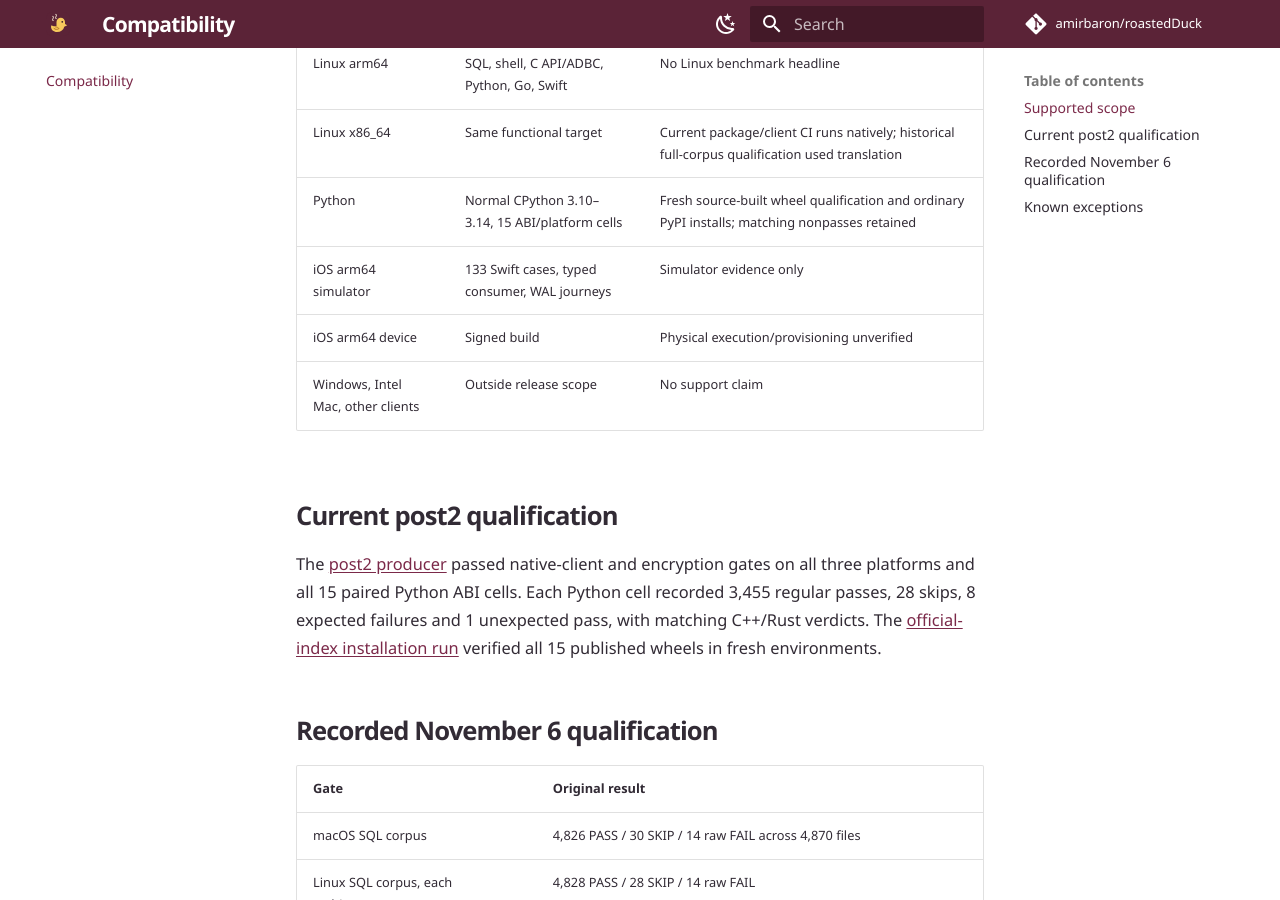
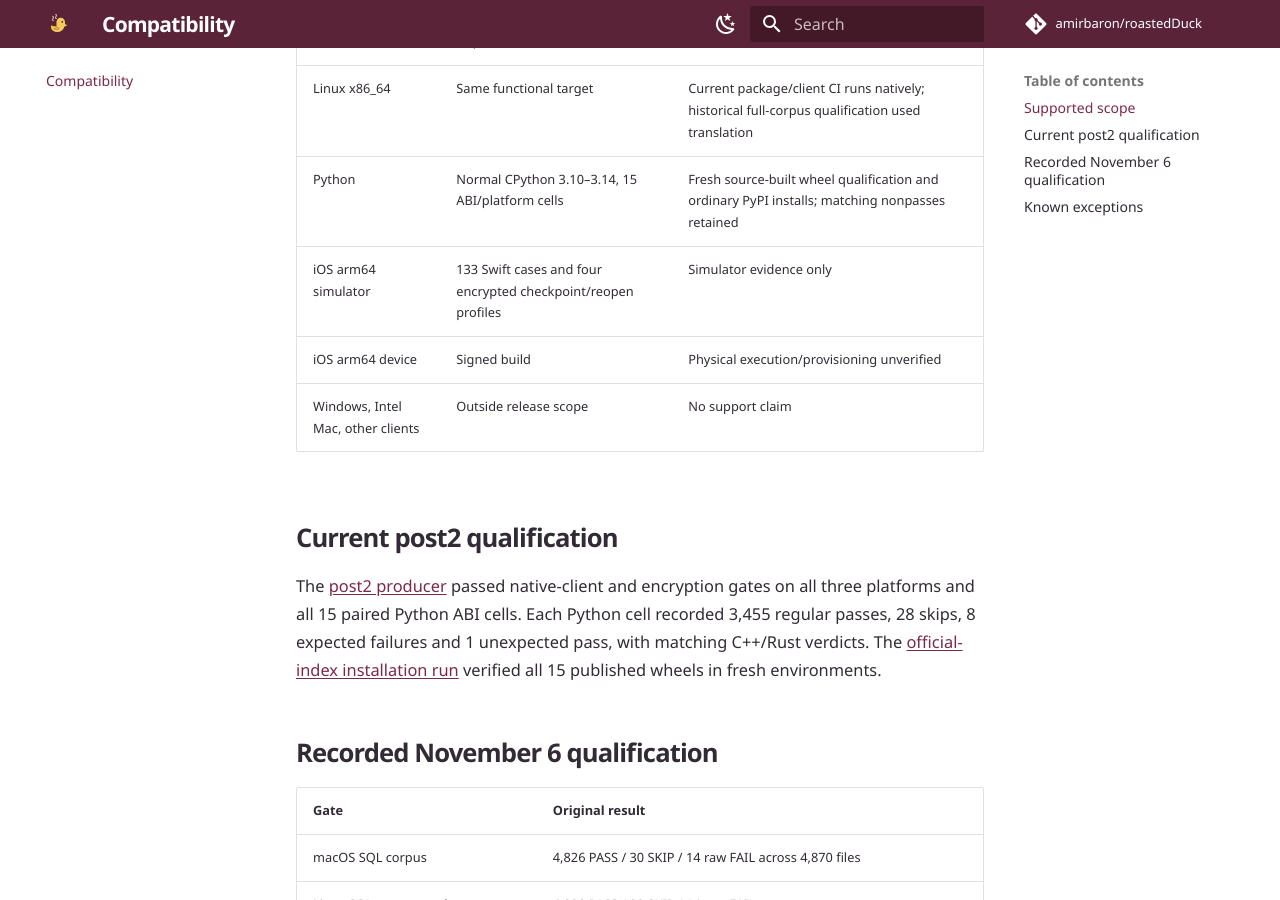
Before and after one commit to amirbaron/roastedDuck, an MkDocs documentation site: the page built from website/docs/compatibility.md, in a window 1280 px wide and 900 px high, scrolled down 591 px. Built offline with MkDocs 1.6.1 and Material for MkDocs 9.7.7, drawn with Linux system fonts in a browser that asks for light colours; comment, search, counter and statistics services are not loaded.

Commit message:
State the verified simulator qualification scope precisely

```diff
--- a/website/docs/compatibility.md
+++ b/website/docs/compatibility.md
@@ -14,7 +14,7 @@ backups before using it with important data.
 | Linux arm64 | SQL, shell, C API/ADBC, Python, Go, Swift | No Linux benchmark headline |
 | Linux x86_64 | Same functional target | Current package/client CI runs natively; historical full-corpus qualification used translation |
 | Python | Normal CPython 3.10–3.14, 15 ABI/platform cells | Fresh source-built wheel qualification and ordinary PyPI installs; matching nonpasses retained |
-| iOS arm64 simulator | 133 Swift cases, typed consumer, WAL journeys | Simulator evidence only |
+| iOS arm64 simulator | 133 Swift cases and four encrypted checkpoint/reopen profiles | Simulator evidence only |
 | iOS arm64 device | Signed build | Physical execution/provisioning unverified |
 | Windows, Intel Mac, other clients | Outside release scope | No support claim |
 
```
